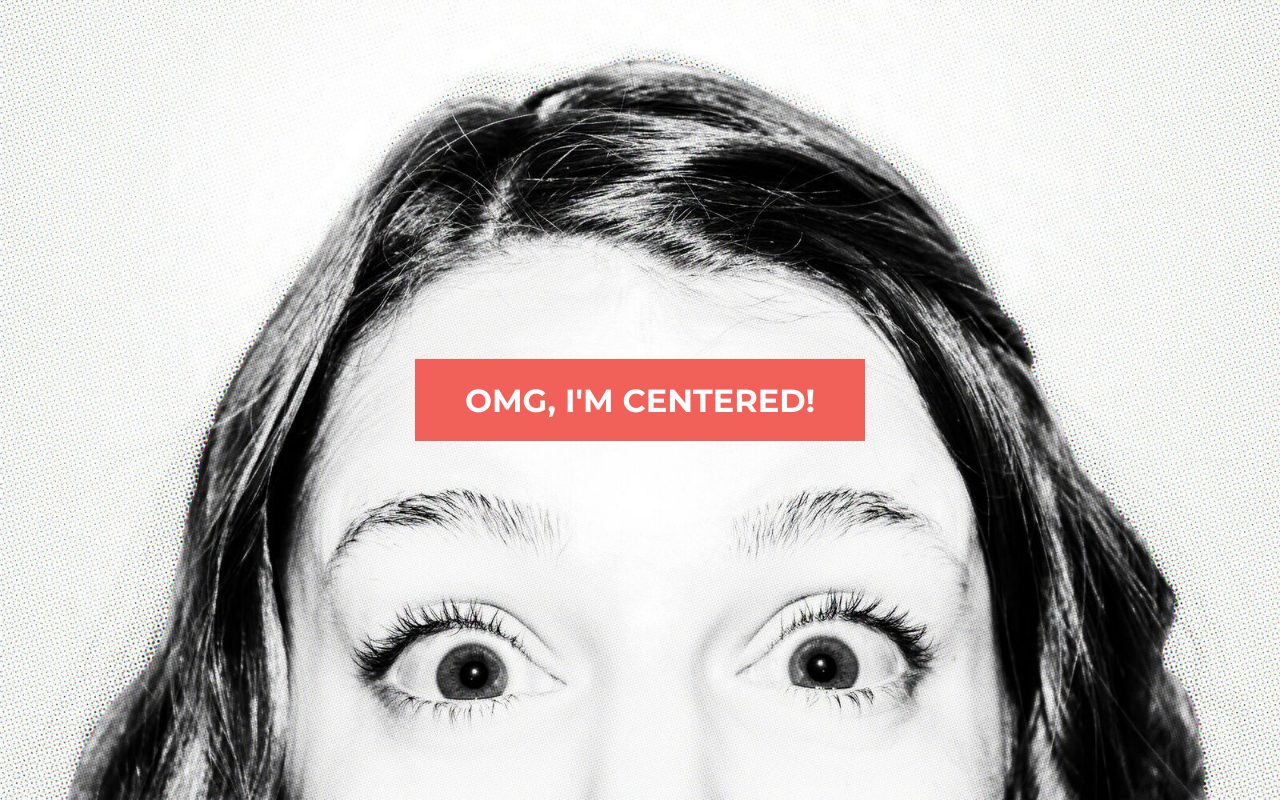
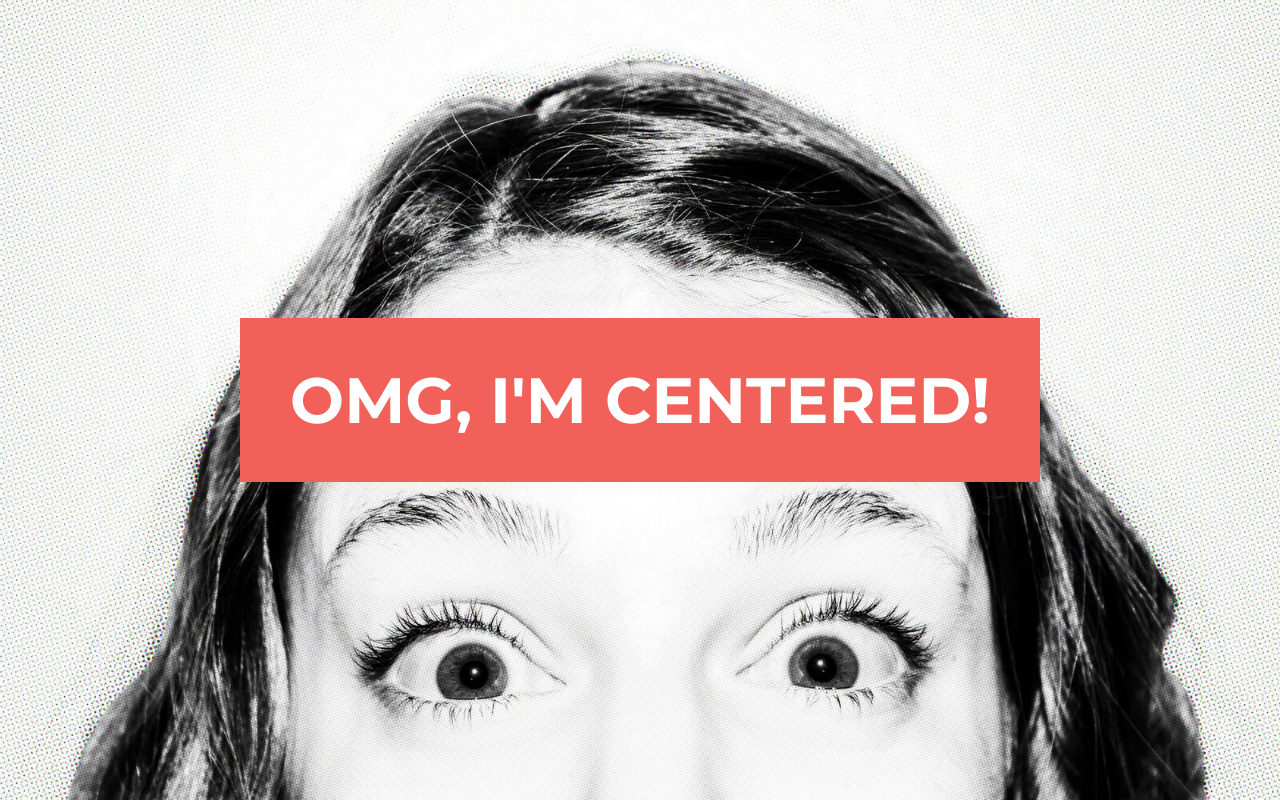
Before and after one commit to nikkinbird/center-flexbox, a plain HTML site: page index.html in a window 1280 px wide. Drawn offline with Linux system fonts and the light colour scheme.

Commit message:
Added breakpoints

```diff
--- a/css/style.css
+++ b/css/style.css
@@ -25,3 +25,15 @@ h1 {
   color: #fff;
   text-align: center;
 }
+
+@media screen and (min-width: 786px) {
+  h1 {
+    font-size: 3em;
+  }
+}
+
+@media screen and (min-width: 1200px) {
+  h1 {
+    font-size: 4em;
+  }
+}
```
